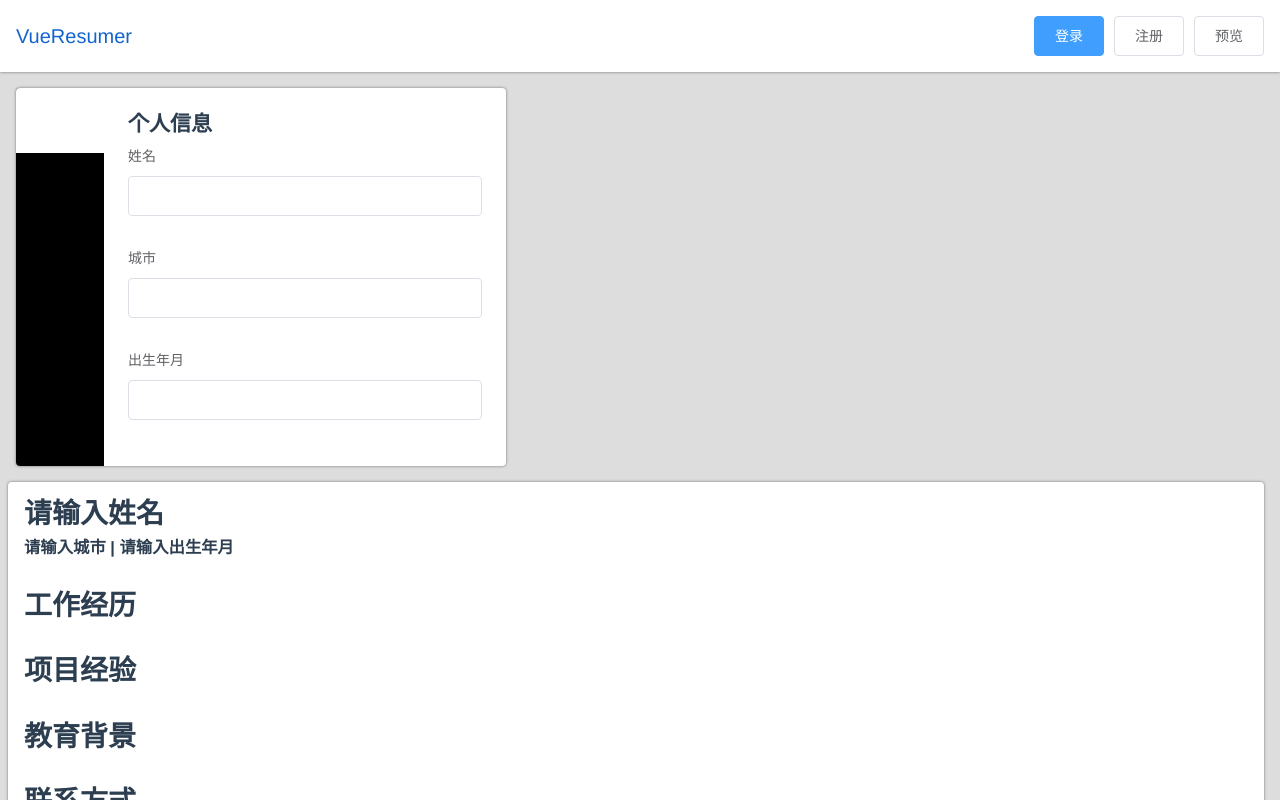
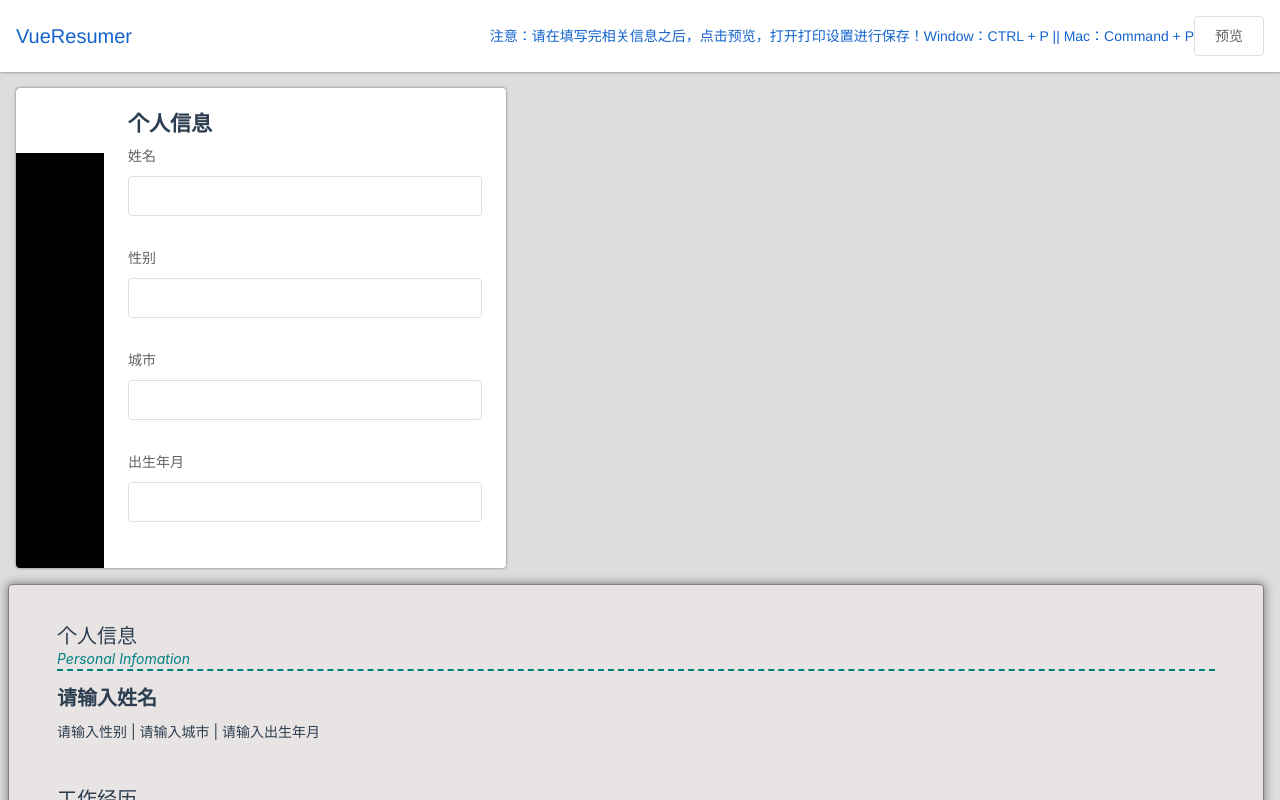
Before and after one commit to qinggge/vue-resume, a Vue app: page / in a window 1280 px wide. Built offline with nearby package versions, Linux system fonts and the light colour scheme.

Commit message:
优化简历样式

```diff
--- a/package.json
+++ b/package.json
@@ -11,6 +11,7 @@
   },
   "dependencies": {
     "element-ui": "^2.4.5",
+    "leancloud-storage": "^3.10.0",
     "normalize.css": "^8.0.0",
     "vue": "^2.5.2"
   },
--- a/src/App.vue
+++ b/src/App.vue
@@ -19,9 +19,9 @@ export default {
     return{
       previewMode: false,
       resume: {
-        profile: [{ name: '',city: '',birth: ''}],
-        workExp: [{company:'',duration:'',content:''}],
-        education: [{school: '',duration:'',degree:''}],
+        profile: [{ name: '',city: '',birth: '',sex:''}],
+        workExp: [{company:'',position:'',duration:'',content:''}],
+        education: [{school: '',duration:'',degree:'',content:''}],
         project: [{name: '',content: ''}],
         contact: [{QQ:'',wechat: '',tel: '',email: ''}]
       }
@@ -82,7 +82,7 @@ main {
     background: white;
     box-shadow: 0 0 3px hsla(0, 0, 0, 0.5);
     border-radius: 4px;
-    overflow: hidden;
+    overflow-y: scroll;
   }
 }
 .icon {
@@ -111,4 +111,17 @@ main {
   top: 30px;
   right: 30px;
 }
+@media print {
+  .previewMode #cancelPreview{
+    display: none!important;
+  }
+  .previewMode #preview{
+    margin: 0 auto!important;
+    overflow: unset!important;
+  }
+  body{
+    height: auto!important;
+    overflow: unset!important;
+  }
+}
 </style>
--- a/src/components/Editor.vue
+++ b/src/components/Editor.vue
@@ -18,13 +18,13 @@
                 <ProfileEditor v-bind:profile="resume.profile"/>
             </li>
             <li v-bind:class="{active: currentTab === 1}">
-                <ArrayEditor v-bind:items="resume.workExp" v-bind:labels="{company:'公司',duration:'工作年限',content:'工作内容'}" v-bind:title="'工作经历'"/>
+                <ArrayEditor v-bind:items="resume.workExp" v-bind:labels="{company:'公司',position:'工作职位',duration:'工作年限',content:'工作内容'}" v-bind:title="'工作经历'"/>
             </li>
             <li v-bind:class="{active: currentTab === 2}">
                 <ArrayEditor v-bind:items="resume.project" v-bind:labels="{name:'项目名称',content:'项目内容'}" v-bind:title="'项目经验'"/>
             </li>
             <li v-bind:class="{active: currentTab === 3}">
-                <ArrayEditor v-bind:items="resume.education" v-bind:labels="{school:'学校',duration:'时间',degree:'学位'}" v-bind:title="'教育背景'"/>
+                <ArrayEditor v-bind:items="resume.education" v-bind:labels="{school:'学校',duration:'时间',degree:'学位',content:'在校经历'}" v-bind:title="'教育背景'"/>
             </li>
             <li v-bind:class="{active: currentTab === 4}">
                 <h2>联系方式</h2>
--- a/src/components/EducationEditor.vue
+++ b/src/components/EducationEditor.vue
@@ -13,6 +13,9 @@
                 <el-form-item label="学位">
                     <el-input v-model="item.degree"></el-input>
                 </el-form-item>
+                <el-form-item label="在校经历">
+                    <el-input v-model="item.content"></el-input>
+                </el-form-item>
                 <i class="el-icon-error" v-on:click="removeEducation(index)"></i>
             </div>
         </el-form>
@@ -25,7 +28,7 @@ export default {
     methods: {
         addEducation(){
             this.items.push({
-                school: '',duration: '',degree: ''
+                school: '',duration: '',degree: '',content: ''
             })
         },
         removeEducation(index){
--- a/src/components/Preview.vue
+++ b/src/components/Preview.vue
@@ -1,43 +1,40 @@
 <template>
     <div id="preview">
+        <section class="info">
+            <h2 class="title">个人信息</h2>
+            <p class="description">Personal Infomation</p>
+            <h1>{{resume.profile.name || '请输入姓名'}}</h1>
+            <p>{{resume.profile.sex || '请输入性别' }} | {{resume.profile.city || '请输入城市'}} | {{resume.profile.birth || '请输入出生年月'}}</p>
+        </section>
+        <section v-if="filter(resume.workExp)" class="exp">
+            <h2 class="title">工作经历</h2>
+            <p class="description">Work Experience</p>
+            <dl v-for="workExp in filter(resume.workExp)" :key="workExp.name">
+                <dt>{{workExp.company}} | {{workExp.position}} | {{workExp.duration}}</dt>
+                <dd>{{workExp.content}}</dd>
+            </dl>
+        </section>
+        <section v-if="filter(resume.project)" class="projects">
+            <h2 class="title">项目经验</h2>
+            <p class="description">Projects</p>
+            <dl v-for="project in filter(resume.project)" :key="project.name">
+                <dt>{{project.name}}</dt>
+                <dd>{{project.content}}</dd>
+            </dl>
+        </section>
+        <section v-if="filter(resume.education)" class="educations">
+            <h2 class="title">教育背景</h2>
+            <p class="description">Education</p>
+            <dl v-for="education in filter(resume.education)" :key="education.name">
+                <dt>{{education.school}} | {{education.duration}} | {{education.degree}}</dt>
+                <dd>{{education.content}}</dd>
+            </dl>
+        </section>
         <section>
-            <h1>{{resume.profile.name || '请输入姓名'}}</h1>
-            <h3>{{resume.profile.city || '请输入城市'}} | {{resume.profile.birth || '请输入出生年月'}}</h3>
-        </section>
-        <hr>
-        <section v-if="filter(resume.workExp)">
-            <h1>工作经历</h1>
-            <ul>
-                <li v-for="workExp in filter(resume.workExp)" :key="workExp.name">
-                    <h3>{{workExp.company}} | {{workExp.duration}}</h3>
-                    <p>{{workExp.content}}</p>
-                </li>
-            </ul>
-        </section>
-        <hr>
-        <section v-if="filter(resume.project)">
-            <h1>项目经验</h1>
-            <ul>
-                <li v-for="project in filter(resume.project)" :key="project.name">
-                    <h3>{{project.name}}</h3>
-                    <p>{{project.content}}</p>
-                </li>
-            </ul>
-        </section>
-        <hr>
-        <section v-if="filter(resume.education)">
-            <h1>教育背景</h1>
-            <ul>
-                <li v-for="education in filter(resume.education)" :key="education.name">
-                    <h3>{{education.school}} | {{education.duration}} | {{education.degree}}</h3>
-                </li>
-            </ul>
-        </section>
-        <hr>
-        <section>
-            <h1>联系方式</h1>
-            <p>QQ：{{resume.contact.QQ || '请输入您的QQ'}} | 微信：{{resume.contact.wechat || '请输入您的微信'}}</p>
-            <p>手机：{{resume.contact.tel || '请输入您的手机号码'}} | 邮箱：{{resume.contact.email || '请输入您的邮箱地址'}}</p>
+            <h2 class="title">联系方式</h2>
+            <p class="description">Communication</p>
+            <p>QQ：{{resume.contact.QQ}} | 微信：{{resume.contact.wechat}}</p>
+            <p>手机：{{resume.contact.tel}} | 邮箱：{{resume.contact.email}}</p>
         </section>
     </div>
 </template>
@@ -61,22 +58,51 @@ export default {
         }
     }
 }
+var AV = require('leancloud-storage')
 </script>
 
 <style>
+#preview{
+    font-family: -apple-system, BlinkMacSystemFont, "Segoe UI", Roboto, "Helvetica Neue", Arial, sans-serif, "Apple Color Emoji", "Segoe UI Emoji", "Segoe UI Symbol";
+    background: rgb(233, 228, 228);
+    border: 1px solid grey;
+    box-shadow: 0 0 10px 1px grey;
+}
 #preview section{
     margin: 8px 16px 16px 16px;
 }
 #preview section h1{
-        margin: 16px 0 8px;
-        padding: 0;
+    font-size: 20px;
+    font-weight: bold;
 }
-    #preview section h3{
-        margin: 8px 0;
+section .title {
+    font-size: 20px;
+    padding: 8px 0px 0px;
+    font-weight: normal;
 }
-    #preview hr{
-        width: 90%;
-        border: none;
-        height: 1px;
+section .description {
+    font-size: 14px;
+    color: teal;
+    margin-bottom: 16px;
+    border-bottom: 2px dashed teal;
+    font-style: italic;
+    line-height: 1.5;
+    font-weight: 400;
+}
+#preview section {
+    padding: 24px 32px 0px 32px;
+}
+#preview dl{
+
+}
+#preview dl dt {
+    color: #044D22;
+    font-weight: bold;
+    margin-top: 16px;
+    margin-bottom: 8px;
+    font-size: 16px;
+}
+#preview dl dd {
+    text-indent: 2em;
 }
 </style>
--- a/src/components/ProfileEditor.vue
+++ b/src/components/ProfileEditor.vue
@@ -4,6 +4,9 @@
         <el-form>
             <el-form-item label="姓名">
                 <el-input v-model="profile.name"></el-input>
+            </el-form-item>
+            <el-form-item label="性别">
+                <el-input v-model="profile.sex"></el-input>
             </el-form-item>
             <el-form-item label="城市">
                 <el-input v-model="profile.city"></el-input>
--- a/src/components/Topbar.vue
+++ b/src/components/Topbar.vue
@@ -4,8 +4,7 @@
             VueResumer
         </div>
         <div class="actions">
-            <el-button type="primary">登录</el-button>
-            <el-button>注册</el-button>
+            <span style="font-size:14px;">注意：请在填写完相关信息之后，点击预览，打开打印设置进行保存！Window：CTRL + P || Mac：Command + P</span>
             <el-button v-on:click="preview()">预览</el-button>
         </div>
     </div>
```
Also changed, not shown: src/assets/print.css (added, +11 -0 lines), src/components/Qing.vue (deleted, +0 -20 lines), 14 other files (tests, documents, lock files or other folders). Lines whose indentation alone changed are shown as unchanged.
